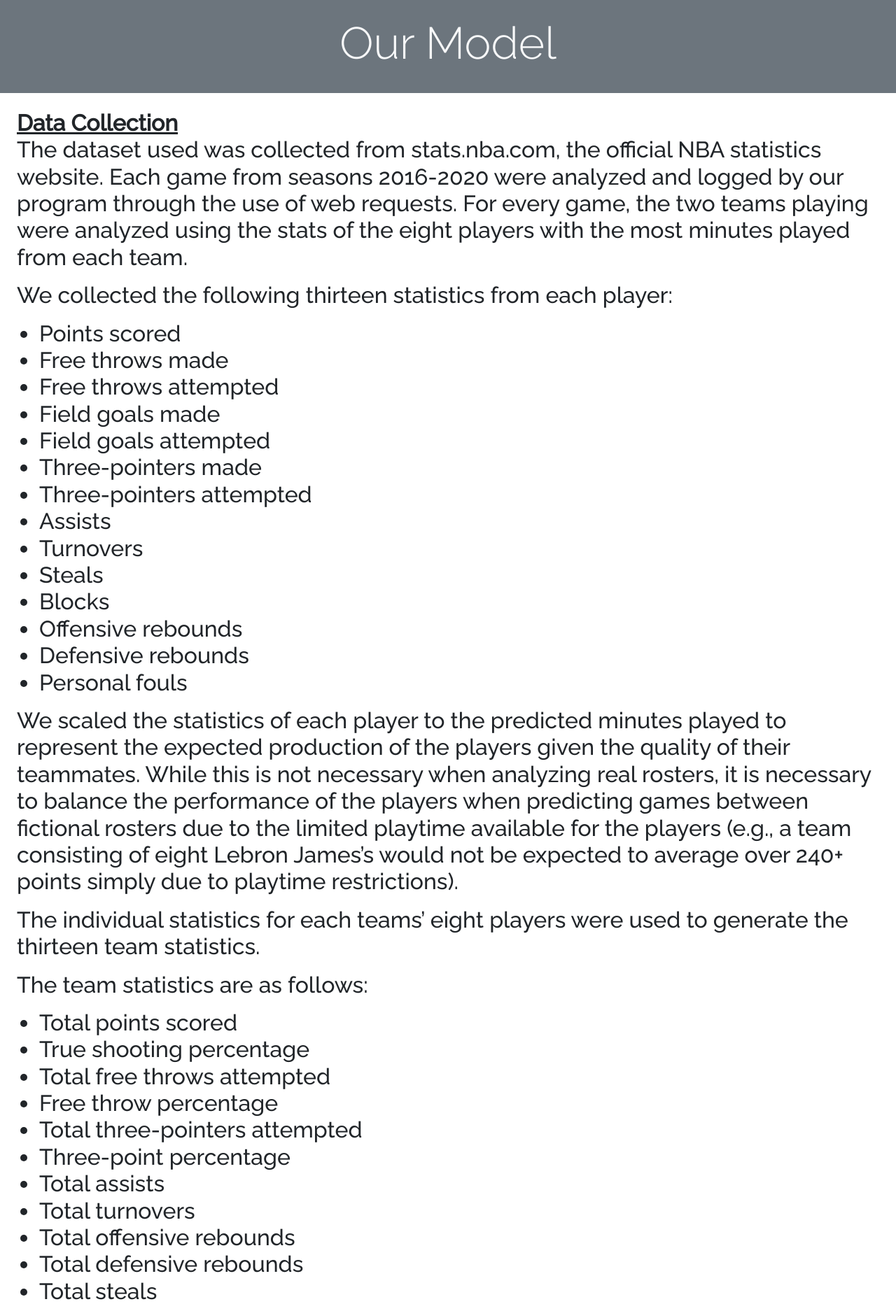
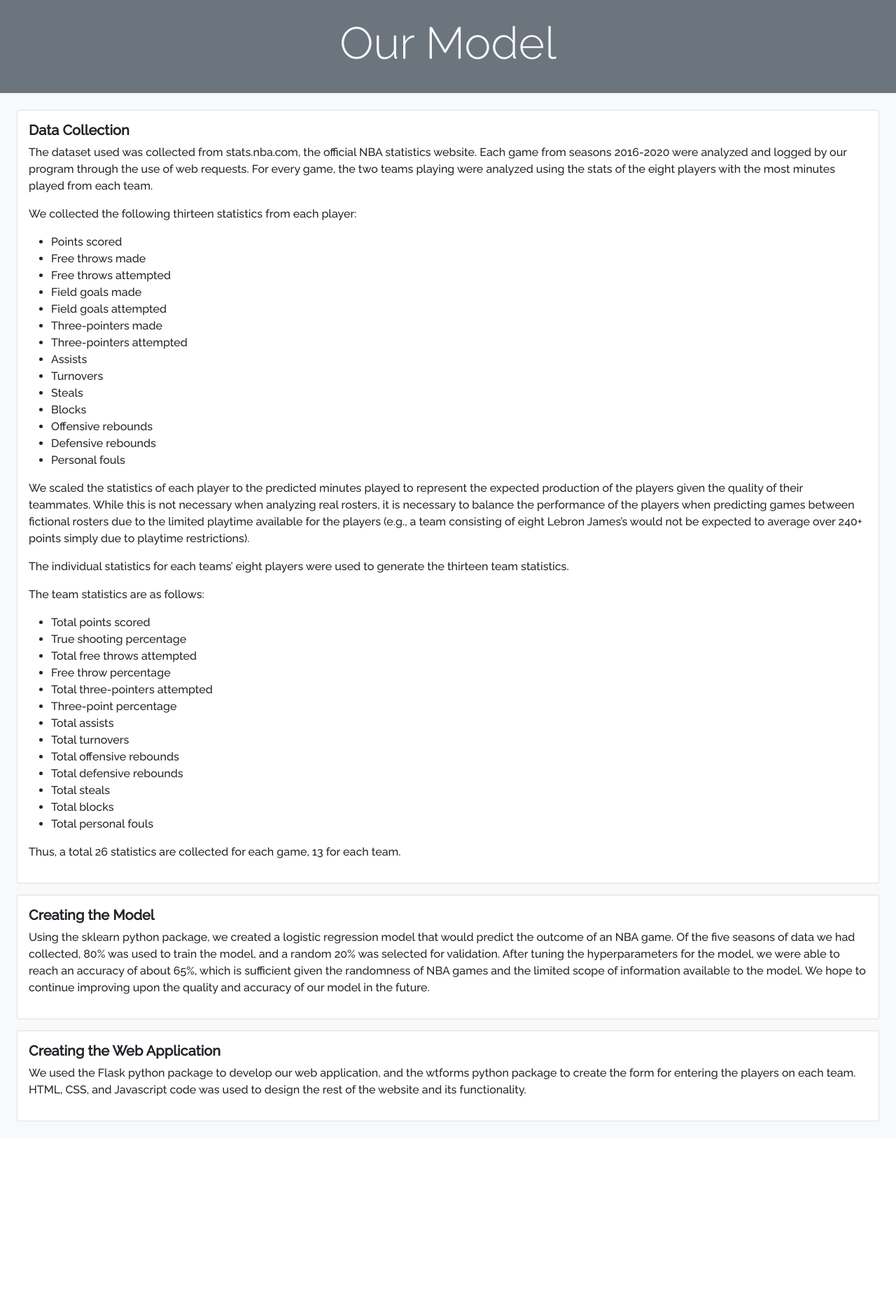
Before and after one commit to ljb135/nba-project-2, a Flask app: template templates/modelBS.html in a window 1280 px wide. Shown: the part 56-1920 px from the top of the page at 70% size. After the commit the page ends 1659 px from the top, so only its background shows below. Run offline with Flask 2, Linux system fonts and the light colour scheme; the template is opened without the code that fills it, so the values that code supplies are empty; parts of the project's set-up code (start-up, migrations or seed data) failed here and were passed over; some libraries are stand-ins or nearby versions.

Commit message:
Updated aesthetics to pages

```diff
--- a/forms.py
+++ b/forms.py
@@ -65,7 +65,7 @@ def teamlist():
     conn = db.connect()
     result = conn.execute(query)
 
-    team_array = [("Default", "No Team Selected")]
+    team_array = [("Default", "Custom")]
     for team in result:
         team_array.append((team.TEAM_ID, team.TEAM_NAME))
     return team_array
--- a/templates/layoutBS.html
+++ b/templates/layoutBS.html
@@ -17,21 +17,28 @@
         </button>
         <div class="collapse navbar-collapse" id="navbar">
             <ul class="navbar-nav ms-auto">
-                <li class="nav-item active">
-                    <a class="nav-link" href="home">Home</a>
+                <li class="nav-item">
+                    <a id="/home" class="nav-link" href="home">Home</a>
                 </li>
                 <li class="nav-item">
-                    <a class="nav-link" href="form">Predict</a>
+                    <a id="/form" class="nav-link" href="form">Predict</a>
                 </li>
                 <li class="nav-item">
-                    <a class="nav-link" href="model">Our Model</a>
+                    <a id="/model" class="nav-link" href="model">Our Model</a>
                 </li>
                 <li class="nav-item">
-                    <a class="nav-link" href="about">About Us</a>
+                    <a id="/about" class="nav-link" href="about">About Us</a>
                 </li>
             </ul>
         </div>
     </nav>
     {% block content %} {% endblock content %}
 </body>
+<script>
+    if(window.location.pathname == "/"){
+        document.getElementById("/home").classList.add('active');
+    } else {
+        document.getElementById(window.location.pathname).classList.add('active');
+    }
+</script>
 </html>
--- a/templates/modelBS.html
+++ b/templates/modelBS.html
@@ -7,9 +7,10 @@
     </center>
 </div>
 
-<div class="container-fluid pt-4 pb-4 ps-4 pe-4">
-    <h2>
-        <b><u>Data Collection</u></b>
+<div class="container-fluid bg-light pt-4 pb-4 ps-4 pe-4">
+    <div class="card mb-3">
+        <div class="card-body">
+            <h5 class="card-title"><b>Data Collection</b></h5>
             <p>The dataset used was collected from stats.nba.com, the official NBA statistics website. Each game from seasons 2016-2020 were analyzed and logged by our program through the use of web requests. For every game, the two teams playing were analyzed using the stats of the eight players with the most minutes played from each team.</p>
             <p>We collected the following thirteen statistics from each player:</p>
             <ul>
@@ -50,13 +51,22 @@
             </ul>
 
             <p>Thus, a total 26 statistics are collected for each game, 13 for each team.</p>
+        </div>
+    </div>
 
-        <p><b><u>Creating the Model</u></b></p>
+    <div class="card mb-3">
+        <div class="card-body">
+            <h5 class="card-title"><b>Creating the Model</b></h5>
             <p>Using the sklearn python package, we created a logistic regression model that would predict the outcome of an NBA game. Of the five seasons of data we had collected, 80% was used to train the model, and a random 20% was selected for validation. After tuning the hyperparameters for the model, we were able to reach an accuracy of about 65%, which is sufficient given the randomness of NBA games and the limited scope of information available to the model. We hope to continue improving upon the quality and accuracy of our model in the future.</p>
+        </div>
+    </div>
 
-        <p><b><u>Creating the Web Application</u></b></p>
+    <div class="card">
+        <div class="card-body">
+            <h5 class="card-title"><b>Creating the Web Application</b></h5>
             <p>We used the Flask python package to develop our web application, and the wtforms python package to create the form for entering the players on each team. HTML, CSS, and Javascript code was used to design the rest of the website and its functionality.</p>
-    </h2>
+        </div>
+    </div>
 </div>
 
 {% endblock content %}
```
Also changed, not shown: templates/formBS.html (+9 -7 lines). Lines whose indentation alone changed are shown as unchanged.
